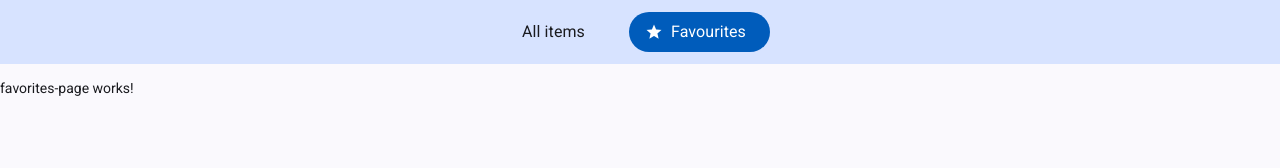
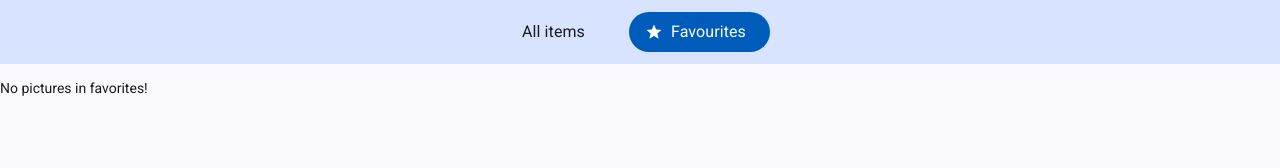
Before and after one commit to AnnaAlex1/PhotoLibraryExercise, an Angular app in the folder photoLibrary/: page /favorites in a window 1280 px wide. Shown: the top 168 px of the page. Built offline with nearby package versions, Linux system fonts and the light colour scheme.

Commit message:
feat: use favorites service in favorites page

```diff
--- a/photoLibrary/src/app/features/favorites-page/favorites-page.html
+++ b/photoLibrary/src/app/features/favorites-page/favorites-page.html
@@ -1 +1,5 @@
-<p>favorites-page works!</p>
+@if ( favorites.length == 0) {
+    <p>No pictures in favorites!</p>
+} @else {
+    <app-photo-grid [photoArray]="favorites" ></app-photo-grid>
+}
--- a/photoLibrary/src/app/features/favorites-page/favorites-page.ts
+++ b/photoLibrary/src/app/features/favorites-page/favorites-page.ts
@@ -1,11 +1,17 @@
-import { Component } from '@angular/core';
+import { Component, inject } from '@angular/core';
+import { FavoritePhotosService } from '../../core/services/favorite-photos';
+import { PhotoGrid } from '../../shared/ui/photo-grid/photo-grid';
 
 @Component({
   selector: 'app-favorites-page',
-  imports: [],
+  imports: [PhotoGrid],
   templateUrl: './favorites-page.html',
   styleUrl: './favorites-page.scss',
 })
 export class FavoritesPage {
 
+  private favoritePhotos = inject(FavoritePhotosService);
+
+  readonly favorites = this.favoritePhotos.favorites();
+
 }
```
